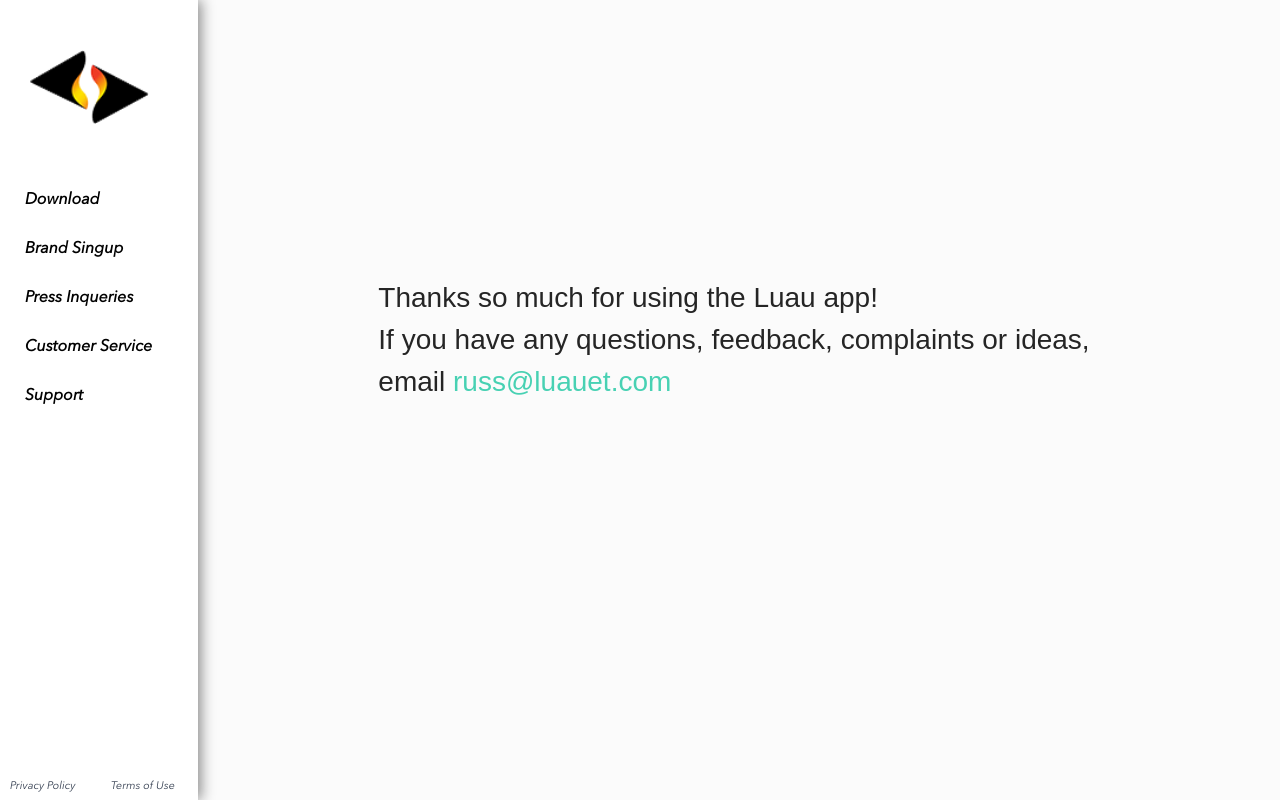
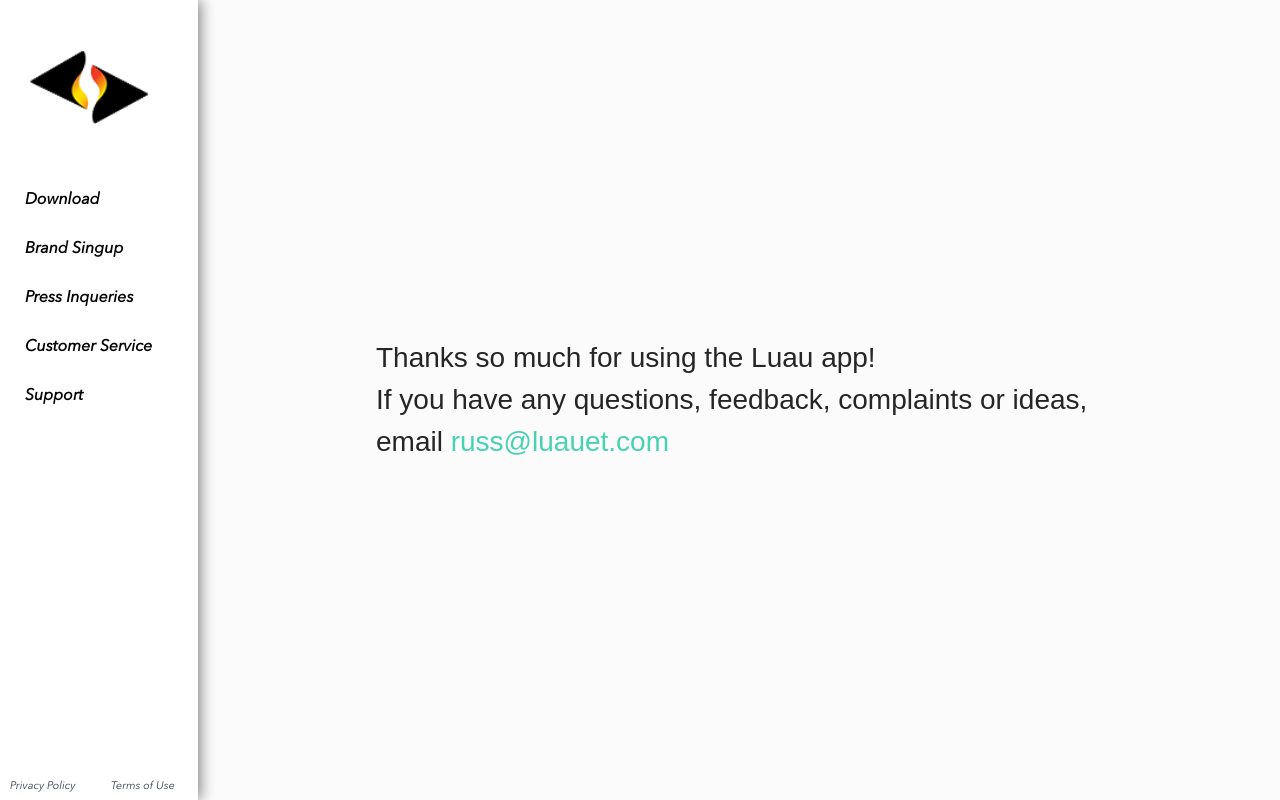
Before and after one commit to sunilmondal4you/luau_website, an Angular app: page /suport in a window 1280 px wide. Built offline with nearby package versions, Linux system fonts and the light colour scheme.

Commit message:
UI changes

```diff
--- a/src/app/app.component.html
+++ b/src/app/app.component.html
@@ -1,7 +1,7 @@
 <!--The content below is only a placeholder and can be replaced.-->
 <div class="container-fluid p-0" style="height: 100%;">
   <div class="row" style=" height: 100%;width: 100%;">
-    <div class="col-5 col-md-4 col-md-3 col-lg-2 sec1">
+    <div class="col-4 col-md-4 col-md-3 col-lg-2 sec1">
         <img class="icon1" [src]="imgPath" alt="Luau Icon" routerLink="/home">
 
       <div class="navLink" routerLink="/download">Download</div>
@@ -19,7 +19,7 @@
       </footer>
 
     </div>
-    <div class="col-7 col-md-8 col-md-9 col-lg-10">
+    <div class="col-8 col-md-8 col-md-9 col-lg-10">
       <router-outlet></router-outlet>
     </div>
   </div>
--- a/src/app/support/support.component.css
+++ b/src/app/support/support.component.css
@@ -1,7 +1,6 @@
 .defaultFont{
     font-family: serif;
 }
-.suprt-wrp{padding-left: 150px;}
 .suprt-wrp p{
     font-size: 28px;
     margin: 0;
--- a/src/app/support/support.component.html
+++ b/src/app/support/support.component.html
@@ -1,11 +1,9 @@
 <div class="container area-95 make-center defaultFont">
-  <div style="min-width:100%">
-    <div class="suprt-flex">
-      <div class="suprt-wrp">
-        <p>Thanks so much for using the Luau app!</p>
-        <p>If you have any questions, feedback, complaints or ideas,</p>
-        <p>email <a mailTo="russ@luauet.com">russ@luauet.com</a></p>
-      </div>
+  <div style="max-width:91%">
+    <div class="suprt-wrp">
+      <p>Thanks so much for using the Luau app!</p>
+      <p>If you have any questions, feedback, complaints or ideas,</p>
+      <p>email <a mailTo="russ@luauet.com">russ@luauet.com</a></p>
     </div>
   </div>
 </div>
--- a/src/styles.css
+++ b/src/styles.css
@@ -14,7 +14,7 @@
 }
 
 .area-95{
-    height: 85%;
+    height: 100%;
     width: 100%;
 }
 
```
